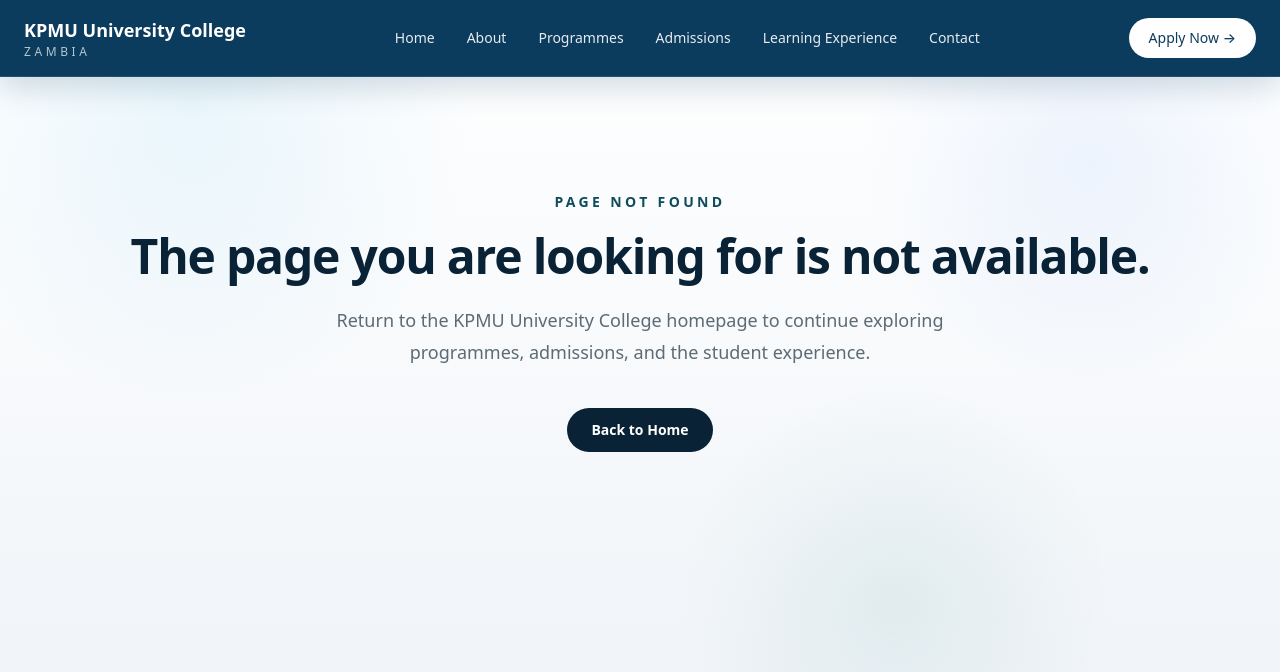
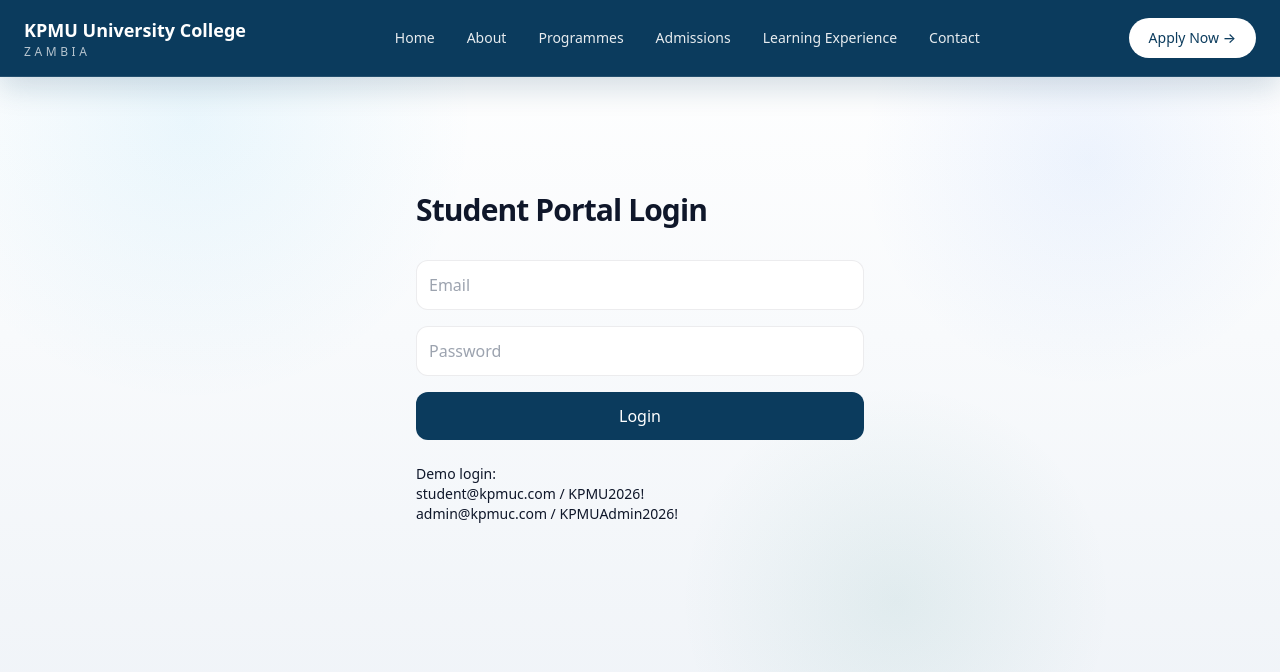
Before and after one commit to kkamfwa/kpmu-website, a Next.js app: page /student-portal/login in a window 1280 px wide. Before the commit this address had no page. Shown: the top 672 px of the page. Built offline with nearby package versions, Linux system fonts and the light colour scheme.

Commit message:
Add portal login page

```diff
--- /dev/null
+++ b/app/student-portal/login/page.tsx
@@ -0,0 +1,59 @@
+import { redirect } from "next/navigation";
+import { authenticatePortalUser, setPortalSession } from "@/lib/portal-auth";
+
+async function loginAction(formData: FormData) {
+  "use server";
+
+  const email = String(formData.get("email") ?? "");
+  const password = String(formData.get("password") ?? "");
+
+  const user = await authenticatePortalUser(email, password);
+
+  if (!user) {
+    redirect("/student-portal/login?error=Invalid credentials");
+  }
+
+  setPortalSession(user);
+  redirect("/student-portal/dashboard");
+}
+
+export default function LoginPage({ searchParams }: { searchParams?: { error?: string } }) {
+  return (
+    <main className="px-6 py-24">
+      <div className="mx-auto max-w-md">
+        <h1 className="text-3xl font-semibold text-slate-950">Student Portal Login</h1>
+
+        {searchParams?.error && (
+          <div className="mt-4 rounded-xl bg-red-100 p-3 text-sm text-red-700">
+            {searchParams.error}
+          </div>
+        )}
+
+        <form action={loginAction} className="mt-8 space-y-4">
+          <input
+            name="email"
+            required
+            placeholder="Email"
+            className="w-full rounded-xl border p-3"
+          />
+          <input
+            name="password"
+            type="password"
+            required
+            placeholder="Password"
+            className="w-full rounded-xl border p-3"
+          />
+          <button className="w-full rounded-xl bg-[#0b3b5d] p-3 text-white">
+            Login
+          </button>
+        </form>
+
+        <div className="mt-6 text-sm text-slate-600">
+          Demo login:<br />
+          student@kpmuc.com / KPMU2026!<br />
+          admin@kpmuc.com / KPMUAdmin2026!
+        </div>
+      </div>
+    </main>
+  );
+}
```
